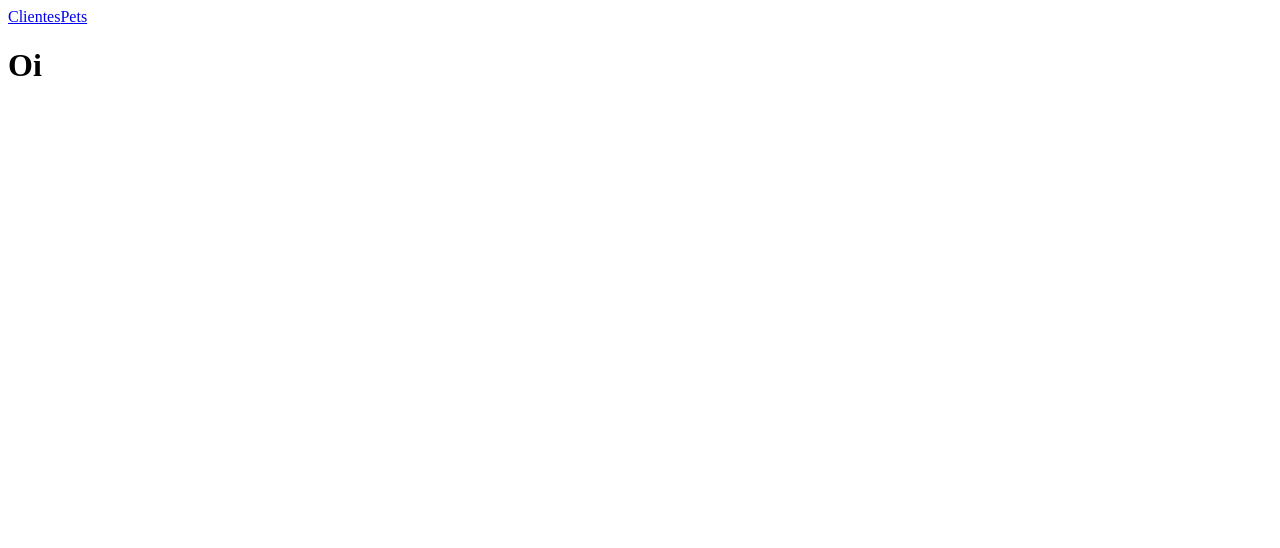
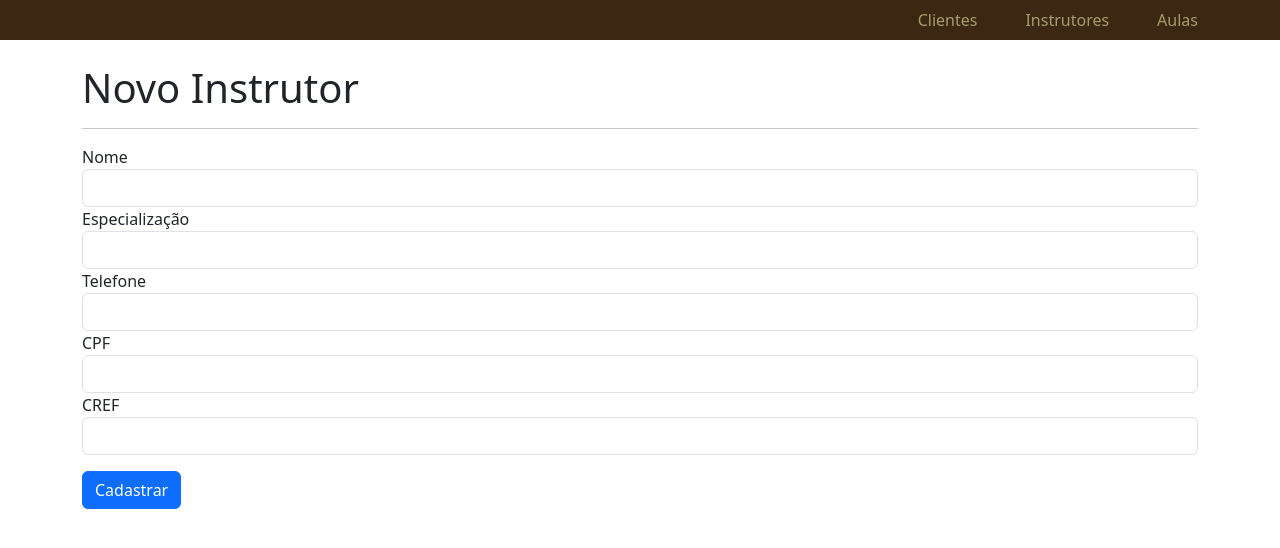
Before and after one commit to Linsarthur/academia-front, a React (Vite) app: page /instrutors/novo in a window 1280 px wide. Shown: the top 548 px of the page. Built offline with nearby package versions, Linux system fonts and the light colour scheme.

Commit message:
crud do instrutor

```diff
--- a/src/components/Header.jsx
+++ b/src/components/Header.jsx
@@ -11,7 +11,8 @@ export default function Header(){
         </Link>
         <div className="d-flex gap-5">
           <Link to="/alunos">Clientes</Link>
-          <Link to="/instrutors">Pets</Link>
+          <Link to="/instrutors">Instrutores</Link>
+          <Link to="/aulas">Aulas</Link>
         </div>
       </nav>
     </header>
--- a/src/index.css
+++ b/src/index.css
@@ -0,0 +1,19 @@
+@import "bootstrap/dist/css/bootstrap.min.css";
+
+.header {
+    background-color: #3b2712;
+}
+
+.header nav img {
+    width: 70px;
+    height: 70px;
+}
+
+.header nav a {
+    color: #a69e69;
+    text-decoration: none;
+}
+
+.header nav a:hover {
+    color: #ded7d1;
+}
--- a/src/pages/EditarInstrutor.jsx
+++ b/src/pages/EditarInstrutor.jsx
@@ -1,5 +1,114 @@
-export default function EditarInstrutor(){
-    return(
-        <h1>Oi</h1>
-    )
+import { Button } from "react-bootstrap";
+import { useForm } from "react-hook-form";
+import { useNavigate, useParams } from "react-router-dom";
+import toast from "react-hot-toast";
+import { useEffect } from "react";
+import { getInstrutor, updateInstrutor } from "../api/instrutors";
+
+function EditarInstrutor() {
+  const {
+    register,
+    handleSubmit,
+    formState: { errors },
+    reset,
+  } = useForm();
+
+  const navigate = useNavigate();
+
+  const { id } = useParams();
+
+  function atualizarInstrutor(data) {
+    updateInstrutor(id, data).then((resposta) => {
+      toast.success(resposta.message)
+      navigate("/instrutors")
+    }).catch((err) => {
+      toast.error(err.response.data.message)
+    })
+  }
+
+  function carregarInstrutor() {
+    getInstrutor(id).then((dados) => {
+      reset(dados)
+    }).catch((err) => {
+      navigate("/instrutors")
+    })
+  }
+
+  useEffect(() => {
+    carregarInstrutor()
+  }, [])
+
+  return (
+    <main className="mt-4 container">
+      <h1>Editar Instrutor</h1>
+      <hr />
+      <form onSubmit={handleSubmit(atualizarInstrutor)}>
+        <div>
+          <label htmlFor="nome">Nome</label>
+          <input
+            type="text"
+            id="nome"
+            className="form-control"
+            {...register("nome", { required: true, maxLength: 200 })}
+          />
+          {errors.nome && (
+            <small className="text-danger">O nome é inválido!</small>
+          )}
+        </div>
+        <div>
+          <label htmlFor="especializacao">Especialização</label>
+          <input
+            type="text"
+            id="especializacao"
+            className="form-control"
+            {...register("especializacao", { required: true, maxLength: 200 })}
+          />
+          {errors.email && (
+            <small className="text-danger">A especialização é inválida!</small>
+          )}
+        </div>
+        <div>
+          <label htmlFor="telefone">Telefone</label>
+          <input
+            type="tel"
+            id="telefone"
+            className="form-control"
+            {...register("telefone", { required: true, maxLength: 200 })}
+          />
+          {errors.telefone && (
+            <small className="text-danger">O telefone é inválido!</small>
+          )}
+        </div>
+        <div>
+          <label htmlFor="cpf">CPF</label>
+          <input
+            type="text"
+            id="cpf"
+            className="form-control"
+            {...register("cpf", { required: true, maxLength: 15 })}
+          />
+          {errors.cpf && (
+            <small className="text-danger">O CPF é inválido!</small>
+          )}
+        </div>
+        <div>
+          <label htmlFor="cref">CREF</label>
+          <input
+            type="text"
+            id="cref"
+            className="form-control"
+            {...register("cref", { required: true, maxLength: 8 })}
+          />
+          {errors.cref && (
+            <small className="text-danger">O CREF é inválido!</small>
+          )}
+        </div>
+        <Button className="mt-3" type="submit">
+          Atualizar
+        </Button>
+      </form>
+    </main>
+  );
 }
+
+export default EditarInstrutor;
--- a/src/pages/Instrutor.jsx
+++ b/src/pages/Instrutor.jsx
@@ -1,5 +1,74 @@
-export default function Instrutor(){
-    return(
-        <h1>Oi</h1>
-    )
+import { Button, Table } from "react-bootstrap";
+import { Link } from "react-router-dom";
+import { deleteInstrutor, getInstrutor } from "../api/instrutors";
+import { useEffect, useState } from "react";
+import Loader from "../components/Loader";
+import toast from "react-hot-toast";
+
+function Instrutores() {
+  const [instrutores, setInstrutores] = useState(null);
+
+  function carregarInstrutores() {
+    getInstrutor().then((dados) => {
+      setInstrutores(dados);
+    });
+  }
+
+  function deletarInstrutor(id) {
+    const deletar = confirm("Tem certeza que deseja excluir?")
+    if(deletar) {
+      deleteInstrutor(id).then((resposta) => {
+        toast.success(resposta.message)
+        carregarInstrutores()
+      })
+    }
+  }
+
+  useEffect(() => {
+    carregarInstrutores();
+  }, []);
+
+  return (
+    <main className="mt-4 container">
+      <h1>Instrutores</h1>
+      <Button as={Link} to="/instrutors/novo">
+        Adicionar Instrutor
+      </Button>
+      <hr />
+      {instrutores ? (
+        <Table>
+          <thead>
+            <tr>
+              <th>Nome</th>
+              <th>Especialização</th>
+              <th>Telefone</th>
+              <th>CPF</th>
+              <th>CREF</th>
+            </tr>
+          </thead>
+          <tbody>
+            {instrutores.map((instrutor) => {
+              return (
+                <tr key={instrutor.id}>
+                  <td>{instrutor.nome}</td>
+                  <td>{instrutor.especializacao}</td>
+                  <td>{instrutor.telefone}</td>
+                  <td>{instrutor.cpf}</td>
+                  <td>{instrutor.cref}</td>
+                  <td>
+                    <Button variant="danger" size="sm" onClick={() => deletarInstrutor(instrutor.id)}>Excluir</Button>
+                    <Button size="sm" as={Link} to={`/instrutors/editar/${instrutor.id}`}>Editar</Button>
+                  </td>
+                </tr>
+              );
+            })}
+          </tbody>
+        </Table>
+      ) : (
+        <Loader />
+      )}
+    </main>
+  );
 }
+
+export default Instrutores;
--- a/src/pages/NovoInstrutor.jsx
+++ b/src/pages/NovoInstrutor.jsx
@@ -1,5 +1,98 @@
-export default function NovoInstrutor(){
-    return(
-        <h1>Oi</h1>
-    )
+import { Button } from "react-bootstrap";
+import { useForm } from "react-hook-form";
+import { useNavigate } from "react-router-dom";
+import { addInstrutor } from "../api/instrutors";
+import toast from "react-hot-toast";
+
+function NovoInstrutor() {
+  const {
+    register,
+    handleSubmit,
+    formState: { errors },
+  } = useForm();
+
+  const navigate = useNavigate();
+
+  function salvarInstrutor(data) {
+    addInstrutor(data).then((resposta) => {
+      toast.success(resposta.message)
+      navigate("/instrutors")
+    }).catch((err) => {
+      toast.error(err.response.data.message)
+    })
+  }
+
+  return (
+    <main className="mt-4 container">
+      <h1>Novo Instrutor</h1>
+      <hr />
+      <form onSubmit={handleSubmit(salvarInstrutor)}>
+      <div>
+          <label htmlFor="nome">Nome</label>
+          <input
+            type="text"
+            id="nome"
+            className="form-control"
+            {...register("nome", { required: true, maxLength: 200 })}
+          />
+          {errors.nome && (
+            <small className="text-danger">O nome é inválido!</small>
+          )}
+        </div>
+        <div>
+          <label htmlFor="especializacao">Especialização</label>
+          <input
+            type="text"
+            id="especializacao"
+            className="form-control"
+            {...register("especializacao", { required: true, maxLength: 200 })}
+          />
+          {errors.email && (
+            <small className="text-danger">A especialização é inválida!</small>
+          )}
+        </div>
+        <div>
+          <label htmlFor="telefone">Telefone</label>
+          <input
+            type="tel"
+            id="telefone"
+            className="form-control"
+            {...register("telefone", { required: true, maxLength: 200 })}
+          />
+          {errors.telefone && (
+            <small className="text-danger">O telefone é inválido!</small>
+          )}
+        </div>
+        <div>
+          <label htmlFor="cpf">CPF</label>
+          <input
+            type="text"
+            id="cpf"
+            className="form-control"
+            {...register("cpf", { required: true, maxLength: 15 })}
+          />
+          {errors.cpf && (
+            <small className="text-danger">O CPF é inválido!</small>
+          )}
+        </div>
+        <div>
+          <label htmlFor="cref">CREF</label>
+          <input
+            type="text"
+            id="cref"
+            className="form-control"
+            {...register("cref", { required: true, maxLength: 8 })}
+          />
+          {errors.cref && (
+            <small className="text-danger">O CREF é inválido!</small>
+          )}
+        </div>
+        <Button className="mt-3" type="submit">
+          Cadastrar
+        </Button>
+      </form>
+    </main>
+  );
 }
+
+export default NovoInstrutor;
```
